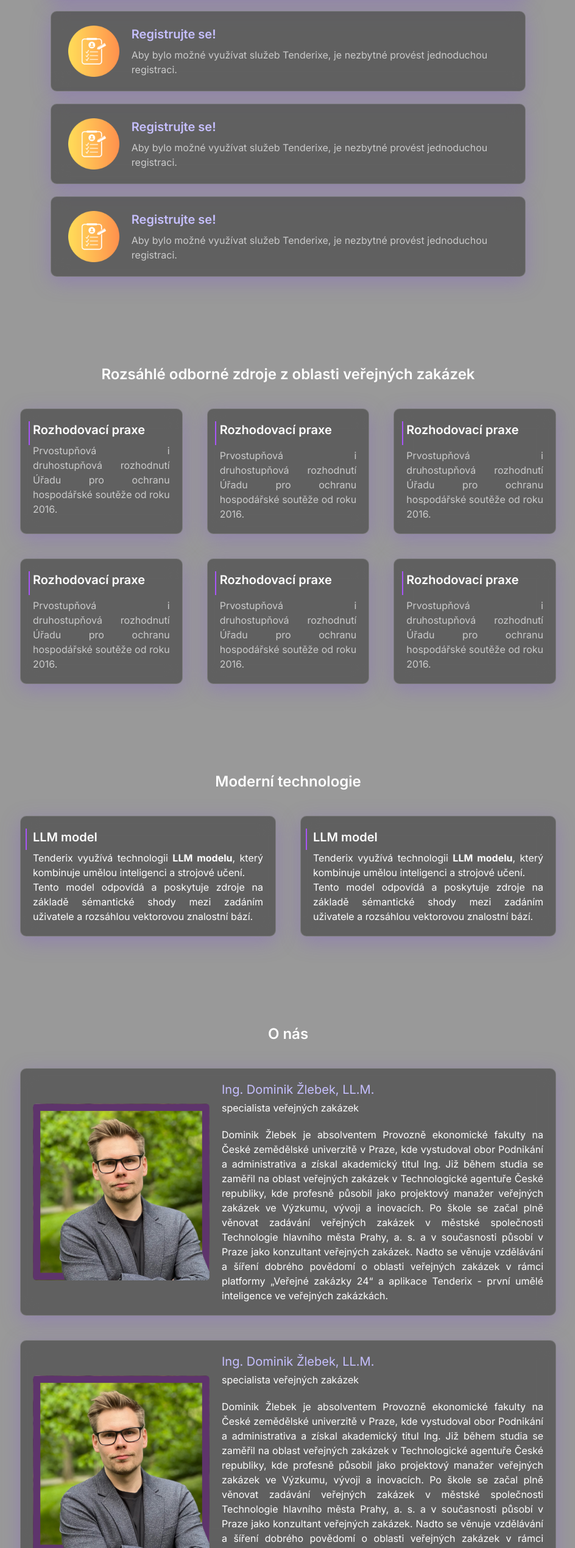
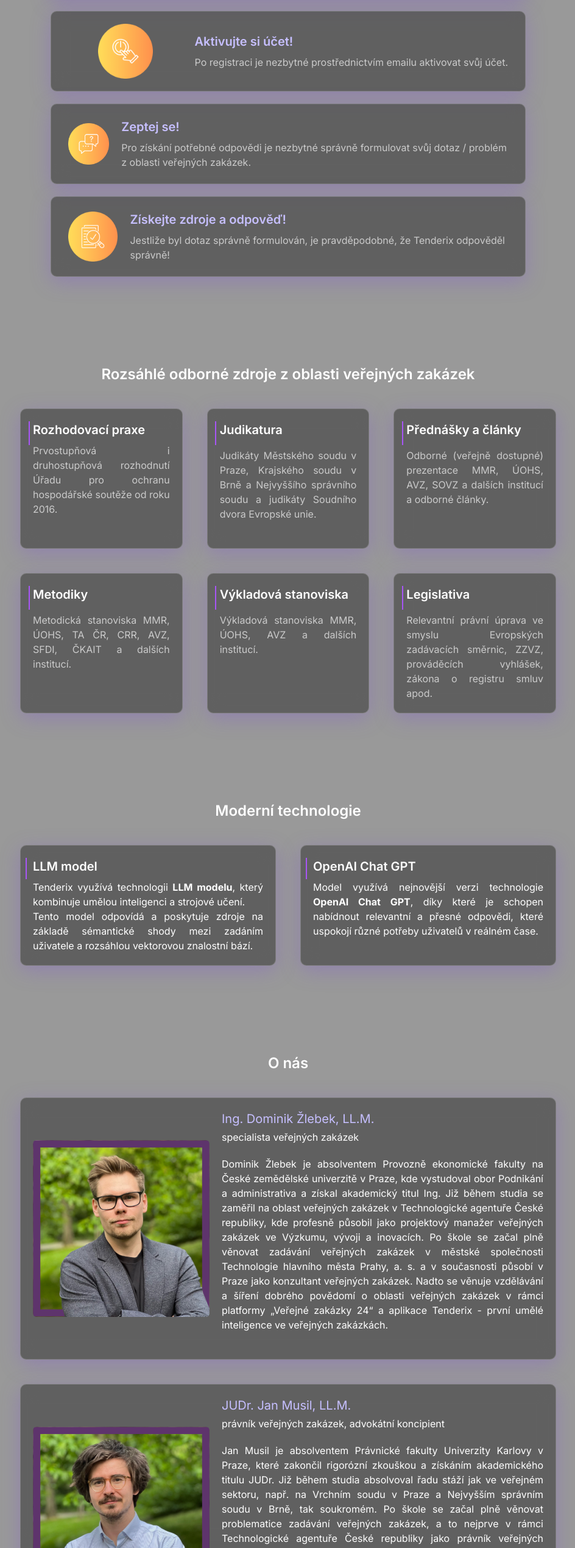
Before and after one commit to HakkuMarru/tenderix, a React (Vite) app: page /home in a window 1280 px wide. Shown: the part 1078-3617 px from the top of the page at 61% size, without its empty margins (167-1111 px from the left). Built offline with nearby package versions, Linux system fonts and the light colour scheme.

Commit message:
Added text, created animation for Price section

```diff
--- a/src/components/home/components/About.jsx
+++ b/src/components/home/components/About.jsx
@@ -115,13 +115,13 @@
         </div>
         <div
           className={`glass-box p-5 flex flex-col xl:pb-5 xl:flex-row gap-5 ${
-            selected === 1 || bothOpen ? "pb-5" : "pb-0"
+            selected === 2 || bothOpen ? "pb-5" : "pb-0"
           }`}
         >
           {/* Image Section */}
           <img
-            src={dominikZlebek}
-            alt="Dominik Zlebek"
+            src={janMusil}
+            alt="Jan Musil"
             className="rounded-md w-[300px] lg:w-full object-cover md:self-center"
           />
 
@@ -130,14 +130,14 @@
             {/* Accordion Header */}
             <div className="flex flex-col gap-1 cursor-pointer">
               <h3 className="text-[#C6BFFF] text-xl lg:text-xl text-center xl:text-left">
-                Ing. Dominik Žlebek, LL.M.
+                JUDr. Jan Musil, LL.M.
               </h3>
               <div className="text-white text-md text-center xl:text-left">
-                specialista veřejných zakázek
+                právník veřejných zakázek, advokátní koncipient
               </div>
               <div
                 className="lg:hidden flex items-center justify-center gap-2"
-                onClick={() => toggle(1)}
+                onClick={() => toggle(2)}
               >
                 <div className="text-white text-lg lg:text-lg text-center pt-2">
                   More info{" "}
@@ -155,38 +155,42 @@
             {/* Accordion Content */}
             <div
               className={`xl:hidden text-justify text-white text-lg lg:text-xl transition-all duration-300 overflow-hidden ${
-                selected === 1 || bothOpen
+                selected === 2 || bothOpen
                   ? "max-h-[999px] opacity-100"
                   : "max-h-0 opacity-0"
               }`}
             >
-              Dominik Žlebek je absolventem Provozně ekonomické fakulty na České
-              zemědělské univerzitě v Praze, kde vystudoval obor Podnikání a
-              administrativa a získal akademický titul Ing. Již během studia se
-              zaměřil na oblast veřejných zakázek v Technologické agentuře České
-              republiky, kde profesně působil jako projektový manažer veřejných
-              zakázek ve Výzkumu, vývoji a inovacích. Po škole se začal plně
-              věnovat zadávání veřejných zakázek v městské společnosti
-              Technologie hlavního města Prahy, a. s. a v současnosti působí v
-              Praze jako konzultant veřejných zakázek. Nadto se věnuje
-              vzdělávání a šíření dobrého povědomí o oblasti veřejných zakázek v
-              rámci platformy „Veřejné zakázky 24“ a aplikace Tenderix - první
-              umělé inteligence ve veřejných zakázkách.
+              Jan Musil je absolventem Právnické fakulty Univerzity Karlovy v
+              Praze, které zakončil rigorózní zkouškou a získáním akademického
+              titulu JUDr. Již během studia absolvoval řadu stáží jak ve
+              veřejném sektoru, např. na Vrchním soudu v Praze a Nejvyšším
+              správním soudu v Brně, tak soukromém. Po škole se začal plně
+              věnovat problematice zadávání veřejných zakázek, a to nejprve v
+              rámci Technologické agentuře České republiky jako právník
+              veřejných zakázek v oblasti Výzkumu, vývoje a inovací. V
+              současnoti působí jako advokátní koncipient se specializací na
+              veřejné zakázky v renomované advokátní kanceláři MT Legal s.r.o.
+              Nadto se věnuje vzdělávání a šíření dobrého povědomí o oblasti
+              veřejných zakázek v rámci platformy „Veřejné zakázky 24“ a
+              aplikace Tenderix - první umělé inteligence ve veřejných
+              zakázkách.
             </div>
 
             <div className="hidden xl:block text-white text-md text-justify">
-              Dominik Žlebek je absolventem Provozně ekonomické fakulty na České
-              zemědělské univerzitě v Praze, kde vystudoval obor Podnikání a
-              administrativa a získal akademický titul Ing. Již během studia se
-              zaměřil na oblast veřejných zakázek v Technologické agentuře České
-              republiky, kde profesně působil jako projektový manažer veřejných
-              zakázek ve Výzkumu, vývoji a inovacích. Po škole se začal plně
-              věnovat zadávání veřejných zakázek v městské společnosti
-              Technologie hlavního města Prahy, a. s. a v současnosti působí v
-              Praze jako konzultant veřejných zakázek. Nadto se věnuje
-              vzdělávání a šíření dobrého povědomí o oblasti veřejných zakázek v
-              rámci platformy „Veřejné zakázky 24“ a aplikace Tenderix - první
-              umělé inteligence ve veřejných zakázkách.
+              Jan Musil je absolventem Právnické fakulty Univerzity Karlovy v
+              Praze, které zakončil rigorózní zkouškou a získáním akademického
+              titulu JUDr. Již během studia absolvoval řadu stáží jak ve
+              veřejném sektoru, např. na Vrchním soudu v Praze a Nejvyšším
+              správním soudu v Brně, tak soukromém. Po škole se začal plně
+              věnovat problematice zadávání veřejných zakázek, a to nejprve v
+              rámci Technologické agentuře České republiky jako právník
+              veřejných zakázek v oblasti Výzkumu, vývoje a inovací. V
+              současnoti působí jako advokátní koncipient se specializací na
+              veřejné zakázky v renomované advokátní kanceláři MT Legal s.r.o.
+              Nadto se věnuje vzdělávání a šíření dobrého povědomí o oblasti
+              veřejných zakázek v rámci platformy „Veřejné zakázky 24“ a
+              aplikace Tenderix - první umělé inteligence ve veřejných
+              zakázkách.
             </div>
           </div>
         </div>
--- a/src/components/home/components/Links.jsx
+++ b/src/components/home/components/Links.jsx
@@ -11,7 +11,7 @@
       <h2 className="font-inter text-white font-semibold text-2xl align-center text-center">
         Užitečné odkazy
       </h2>
-      <div className="w-full  justify-between flex flex-wrap gap-10 xl:gap-20">
+      <div className="w-full justify-center xl:justify-between flex flex-wrap gap-10 xl:gap-20">
           <img src={rectangle} alt="" className="rounded-md h-[150px] w-[150px] xl:h-[220px] xl:w-[220px]" />
           <img src={rectangle} alt="" className="rounded-md h-[150px] w-[150px] xl:h-[220px] xl:w-[220px]" />
           <img src={rectangle} alt="" className="rounded-md h-[150px] w-[150px] xl:h-[220px] xl:w-[220px]" />
--- a/src/components/home/components/Resources.jsx
+++ b/src/components/home/components/Resources.jsx
@@ -2,12 +2,15 @@
 
 export default function Resources() {
   return (
-    <div data-aos="fade-up" className="flex flex-col justify-center items-center gap-10 h-full px-[60px] md:px-[100px] xl:px-[200px]">
+    <div
+      data-aos="fade-up"
+      className="flex flex-col justify-center items-center gap-10 h-full px-[60px] md:px-[100px] xl:px-[200px]"
+    >
       <h2 className=" text-white font-semibold text-2xl text-center lg:text-left">
         Rozsáhlé odborné zdroje z oblasti veřejných zakázek
       </h2>
       <div className="grid grid-rows-6 md:grid-rows-3 md:grid-cols-2 xl:grid-cols-3 xl:grid-rows-2 gap-5 xl:gap-10">
-      <div className="glass-box bg-[#282828] p-5 rounded-md flex flex-col gap-2">
+        <div className="glass-box bg-[#282828] p-5 rounded-md flex flex-col gap-2">
           <h3 className="font-inter text-white text-2xl lg:text-xl font-semibold relative before:content-[''] before:block before:h-[140%] before:w-0.5 before:bg-purple-500 before:absolute before:left-[-10px] lg:before:left-[-7.5px]">
             Rozhodovací praxe
           </h3>
@@ -18,47 +21,46 @@
         </div>
         <div className="glass-box bg-[#282828] p-5 rounded-md flex flex-col gap-2 lg:gap-4 ">
           <h3 className="font-inter text-white text-2xl lg:text-xl font-semibold relative before:content-[''] before:block before:h-[140%] before:w-0.5 before:bg-purple-500 before:absolute before:left-[-10px] lg:before:left-[-7.5px]">
-            Rozhodovací praxe
+            Judikatura
           </h3>
           <div className="text-[#CBCBCB] text-md lg:text-medium text-justify">
-            Prvostupňová i druhostupňová rozhodnutí Úřadu pro ochranu
-            hospodářské soutěže od roku 2016.
+            Judikáty Městského soudu v Praze, Krajského soudu v Brně a
+            Nejvyššího správního soudu a judikáty Soudního dvora Evropské unie.
           </div>
         </div>
         <div className="glass-box bg-[#282828] p-5 rounded-md flex flex-col gap-2 lg:gap-4 ">
           <h3 className="font-inter text-white text-2xl lg:text-xl font-semibold relative before:content-[''] before:block before:h-[140%] before:w-0.5 before:bg-purple-500 before:absolute before:left-[-10px] lg:before:left-[-7.5px]">
-            Rozhodovací praxe
+            Přednášky a články
           </h3>
           <div className="text-[#CBCBCB] text-md lg:text-medium text-justify">
-            Prvostupňová i druhostupňová rozhodnutí Úřadu pro ochranu
-            hospodářské soutěže od roku 2016.
+            Odborné (veřejně dostupné) prezentace MMR, ÚOHS, AVZ, SOVZ a dalších
+            institucí a odborné články.
           </div>
         </div>
         <div className="glass-box bg-[#282828] p-5 rounded-md flex flex-col gap-2 lg:gap-4 ">
           <h3 className="font-inter text-white text-2xl lg:text-xl font-semibold relative before:content-[''] before:block before:h-[140%] before:w-0.5 before:bg-purple-500 before:absolute before:left-[-10px] lg:before:left-[-7.5px]">
-            Rozhodovací praxe
+            Metodiky
           </h3>
           <div className="text-[#CBCBCB] text-md lg:text-medium text-justify">
-            Prvostupňová i druhostupňová rozhodnutí Úřadu pro ochranu
-            hospodářské soutěže od roku 2016.
+            Metodická stanoviska MMR, ÚOHS, TA ČR, CRR, AVZ, SFDI, ČKAIT a
+            dalších institucí.
           </div>
         </div>
         <div className="glass-box bg-[#282828] p-5 rounded-md flex flex-col gap-2 lg:gap-4 ">
           <h3 className="font-inter text-white text-2xl lg:text-xl font-semibold relative before:content-[''] before:block before:h-[140%] before:w-0.5 before:bg-purple-500 before:absolute before:left-[-10px] lg:before:left-[-7.5px]">
-            Rozhodovací praxe
+            Výkladová stanoviska
           </h3>
           <div className="text-[#CBCBCB] text-md lg:text-medium text-justify">
-            Prvostupňová i druhostupňová rozhodnutí Úřadu pro ochranu
-            hospodářské soutěže od roku 2016.
+            Výkladová stanoviska MMR, ÚOHS, AVZ a dalších institucí.
           </div>
         </div>
         <div className="glass-box bg-[#282828] p-5 rounded-md flex flex-col gap-2 lg:gap-4 ">
           <h3 className="font-inter text-white text-2xl lg:text-xl font-semibold relative before:content-[''] before:block before:h-[140%] before:w-0.5 before:bg-purple-500 before:absolute before:left-[-10px] lg:before:left-[-7.5px]">
-            Rozhodovací praxe
+            Legislativa
           </h3>
           <div className="text-[#CBCBCB] text-md lg:text-medium text-justify">
-            Prvostupňová i druhostupňová rozhodnutí Úřadu pro ochranu
-            hospodářské soutěže od roku 2016.
+            Relevantní právní úprava ve smyslu Evropských zadávacích směrnic,
+            ZZVZ, prováděcích vyhlášek, zákona o registru smluv apod.
           </div>
         </div>
       </div>
--- a/src/components/home/components/Steps.jsx
+++ b/src/components/home/components/Steps.jsx
@@ -32,54 +32,54 @@
         <div className="glass-box py-6 px-6 md:py-2 md:px-6 lg:py-6 lg:px-8 xl:py-5 xl:px-7 flex flex-col md:flex-row gap-5 items-center justify-start">
           <div className="flex items-center justify-center xl:flex-auto">
             <img
-              src={registration}
+              src={activation}
               alt=""
               className="w-[120px] h-[120px] md:object-contain xl:w-[90px] xl:h-[90px]"
             />
           </div>
           <div className="flex flex-col justify-center gap-2">
             <h3 className="text-[#C6BFFF] text-center md:text-left text-xl md:text-xl lg:text-xl xl:text-xl font-semibold">
-              Registrujte se!
+              Aktivujte si účet!
             </h3>
             <div className="text-[#CBCBCB] text-md text-justify md:text-left xl:text-md">
-              Aby bylo možné využívat služeb Tenderixe, je nezbytné provést
-              jednoduchou registraci.
+              Po registraci je nezbytné prostřednictvím emailu aktivovat svůj
+              účet.
             </div>
           </div>
         </div>
         <div className="glass-box py-6 px-6 md:py-2 md:px-6 lg:py-6 lg:px-8 xl:py-5 xl:px-7 flex flex-col md:flex-row gap-5 items-center justify-start">
           <div className="flex items-center justify-center xl:flex-auto">
             <img
-              src={registration}
+              src={question}
               alt=""
               className="w-[120px] h-[120px] md:object-contain xl:w-[90px] xl:h-[90px]"
             />
           </div>
           <div className="flex flex-col justify-center gap-2">
             <h3 className="text-[#C6BFFF] text-center md:text-left text-xl md:text-xl lg:text-xl xl:text-xl font-semibold">
-              Registrujte se!
+              Zeptej se!
             </h3>
             <div className="text-[#CBCBCB] text-md text-justify md:text-left xl:text-md">
-              Aby bylo možné využívat služeb Tenderixe, je nezbytné provést
-              jednoduchou registraci.
+              Pro získání potřebné odpovědi je nezbytné správně formulovat svůj
+              dotaz / problém z oblasti veřejných zakázek.
             </div>
           </div>
         </div>
         <div className="glass-box py-6 px-6 md:py-2 md:px-6 lg:py-6 lg:px-8 xl:py-5 xl:px-7 flex flex-col md:flex-row gap-5 items-center justify-start">
           <div className="flex items-center justify-center xl:flex-auto">
             <img
-              src={registration}
+              src={answer}
               alt=""
               className="w-[120px] h-[120px] md:object-contain xl:w-[90px] xl:h-[90px]"
             />
           </div>
           <div className="flex flex-col justify-center gap-2">
             <h3 className="text-[#C6BFFF] text-center md:text-left text-xl md:text-xl lg:text-xl xl:text-xl font-semibold">
-              Registrujte se!
+              Získejte zdroje a odpověď!
             </h3>
             <div className="text-[#CBCBCB] text-md text-justify md:text-left xl:text-md">
-              Aby bylo možné využívat služeb Tenderixe, je nezbytné provést
-              jednoduchou registraci.
+              Jestliže byl dotaz správně formulován, je pravděpodobné, že
+              Tenderix odpověděl správně!
             </div>
           </div>
         </div>
--- a/src/components/home/components/Technologies.jsx
+++ b/src/components/home/components/Technologies.jsx
@@ -24,14 +24,13 @@
         </div>
         <div className="flex-1 glass-box flex flex-col gap-2 font-inter bg-[#282828] rounded-md text-white p-5">
           <h3 className=" text-xl font-semibold relative before:content-[''] before:block before:h-[125%] before:w-[2px] before:bg-purple-500 before:absolute before:left-[-12px]">
-            LLM model
+            OpenAI Chat GPT
           </h3>
           <div className="text-md text-justify">
-            Tenderix využívá technologii{" "}
-            <span className="font-bold">LLM modelu</span>
-            , který kombinuje umělou inteligenci a strojové učení. <br /> Tento
-            model odpovídá a poskytuje zdroje na základě sémantické shody mezi
-            zadáním uživatele a rozsáhlou vektorovou znalostní bází.
+            Model využívá nejnovější verzi technologie{" "}
+            <span className="font-bold">OpenAI Chat GPT</span>, díky které je
+            schopen nabídnout relevantní a přesné odpovědi, které uspokojí různé
+            potřeby uživatelů v reálném čase.
           </div>
         </div>
       </div>
--- a/src/components/pricing/Pricing.jsx
+++ b/src/components/pricing/Pricing.jsx
@@ -19,7 +19,7 @@
   }, []);
 
   return (
-    <main className="bg-[rgba(0,0,0,0.4)]  flex flex-col gap-10 pb-[75px] xl:pb-10">
+    <main className="bg-[rgba(0,0,0,0.4)]  flex flex-col gap-10 pb-12 xl:pb-10">
       <Background />
       <Price />
       <ExtendedVersion />
--- a/src/components/pricing/components/ExtendedVersion.jsx
+++ b/src/components/pricing/components/ExtendedVersion.jsx
@@ -14,7 +14,7 @@
   }, []);
 
   return (
-    <div data-aos="fade-up" className="h-full px-[75px] xl:px-[250px] xl:pt-[0px] xl:pb-[60px]">
+    <div data-aos="fade-up" className="h-full px-[75px] xl:px-[275px] xl:pt-[0px] xl:pb-[60px]">
       <div className="glass-box p-8 flex flex-col gap-5">
         <h3 className="text-[#C6BFFF] text-xl text-center font-semibold w-full">Rozšířená verze pro organizaci</h3>
         <div className="text-white text-sm text-center xl:px-[100px]">
```
Also changed, not shown: src/App.css (+14 -0 lines), src/components/layout/Header.jsx (+22 -3 lines), src/components/pricing/components/Price.jsx (+89 -36 lines), src/index.css (+15 -0 lines).
